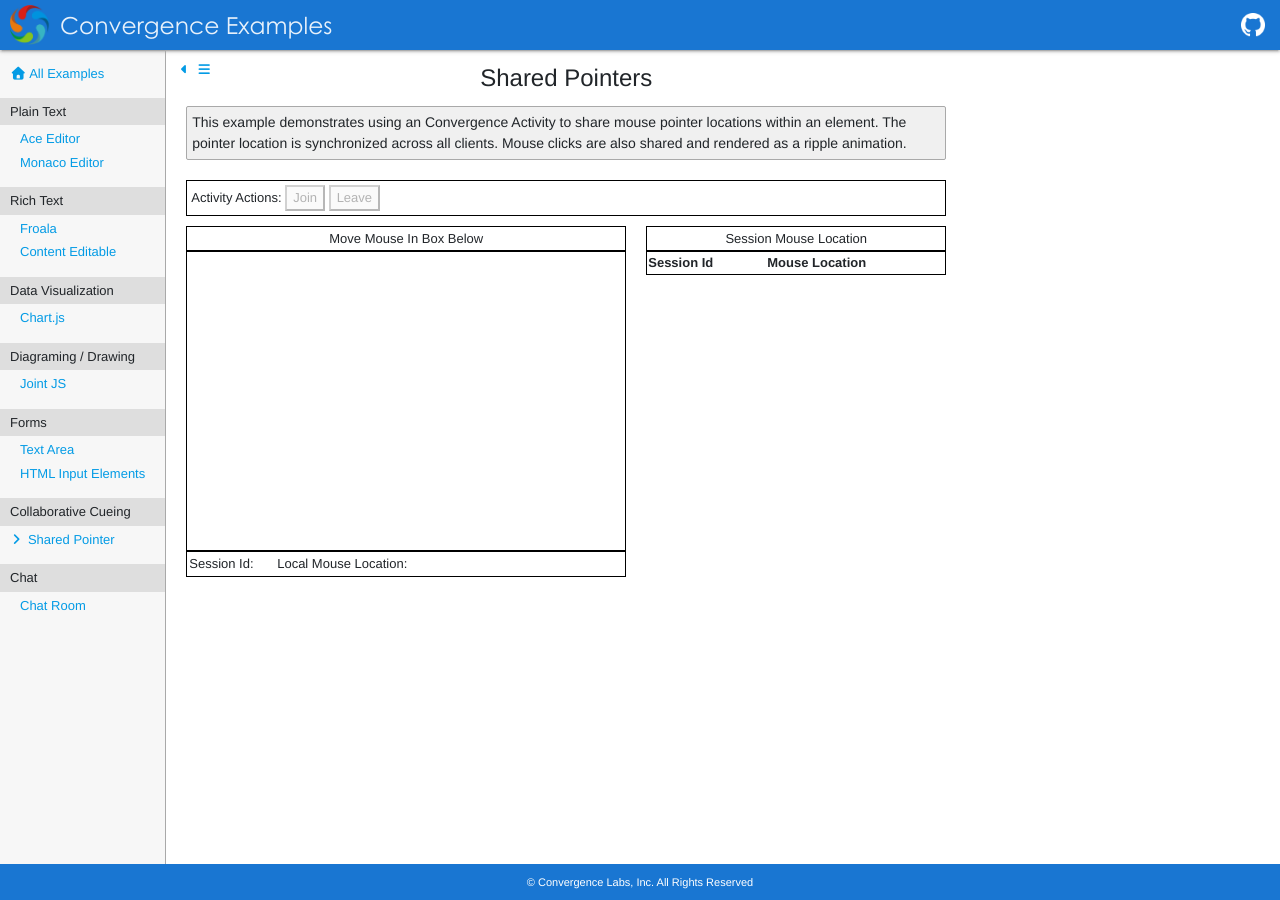
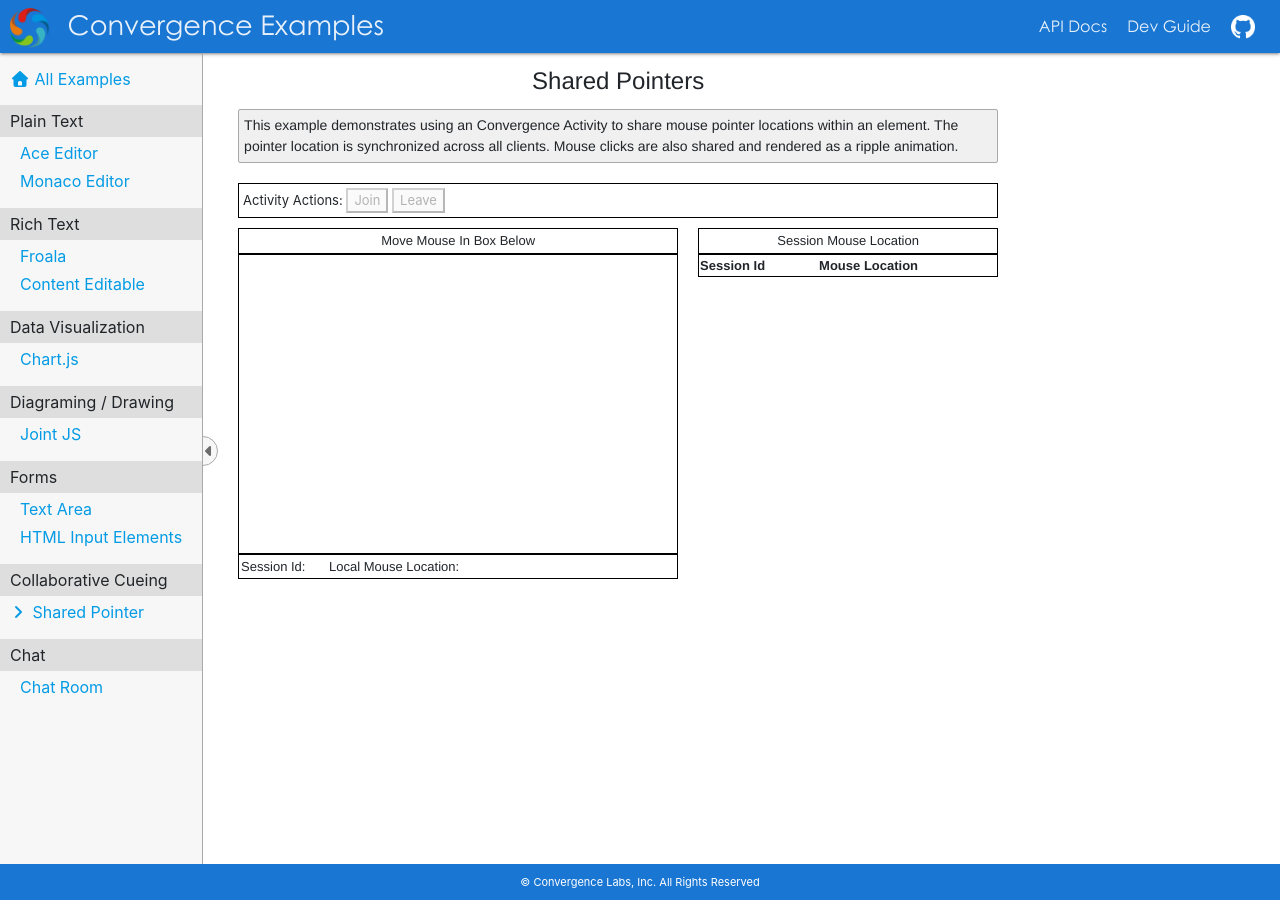
Before and after one commit to convergencelabs/javascript-examples, a Jekyll site: the page built from src/examples/pointer/index.html, in a window 1280 px wide. Built offline with Jekyll 4.4.1, drawn with Linux system fonts in a browser that asks for light colours; nearby versions of some CDN libraries; library files that are not in the unit come from our copies; a script that is not in the unit is left out.

Commit message:
Improved sidebar handle, added additional nav links

```diff
--- a/src/_includes/header.html
+++ b/src/_includes/header.html
@@ -1,9 +1,25 @@
 <!-- Start Header -->
 <nav id="header" class="nav-bar">
-  <a href="https://convergence.io"><img src="/assets/img/logo.png" class="logo"></a>
-  <span class="title"><a href="/">Convergence Examples</a></span>
-  <a href="https://github.com/convergencelabs/examples/">
-   <img src="/assets/img/GitHub-Mark-Light-32px.png" class="github-logo"/>
-  </a>
+  <span class="title brand-copy">
+    <a href="https://convergence.io"><img src="/assets/img/logo.png" class="logo"></a>
+    <a href="/">Convergence Examples</a>
+  </span>
+  <div class="links brand-copy">
+    <div class="link">
+      <a href="https://docs.convergence.io/js-api/">API Docs</a>
+    </div>
+    <div class="link">
+      <a href="https://docs.convergence.io/guide/">Dev Guide</a>
+    </div>
+    <div class="link">
+      <a href="https://github.com/convergencelabs/examples/">
+        <img src="/assets/img/GitHub-Mark-Light-32px.png" class="github-logo"/>
+      </a>
+    </div>
+  </div>
+  <div class="menu" onclick="convergenceToggleMenu()">
+    <i class="fa fa-bars"></i>
+  </div>
 </nav>
+
 <!-- End Header -->
--- a/src/_includes/side-nav.html
+++ b/src/_includes/side-nav.html
@@ -1,5 +1,5 @@
 <!-- Start Header -->
-<div>
+<div class="sidebar-content">
   <div class="all-examples"><a href="/"><i class="fas fa-home"></i>  All Examples</a></div>
   {% for category in site.data.categories %}
   {% include side-nav-group.html category=category %}
--- a/src/_layouts/default.html
+++ b/src/_layouts/default.html
@@ -8,16 +8,16 @@
   <!-- Sidebar -->
   <div id="sidebar">
     {% include side-nav.html %}
+    <div id="sidebar-toggle">
+      <div class="sidebar-btn">
+        <i class="fa fa-caret-left show"></i>
+        <i class="fa fa-caret-right"></i>
+      </div>
+    </div>
   </div>
 
   <!-- Page Content -->
   <div id="content">
-    <div class="nav-toggle">
-      <span class="collapse show">
-        <i class="fa fa-caret-left"></i>
-      </span>
-      <i class="fa fa-bars"></i>
-    </div>
     {{ content }}
   </div>
   <!-- End Page Content -->
--- a/src/assets/js/examples.js
+++ b/src/assets/js/examples.js
@@ -1,16 +1,24 @@
 (function() {
-  var sidebarEl = document.querySelector('#sidebar');
-  var togglerEl = document.querySelector('#content .nav-toggle .collapse');
-  document.querySelector('#content .nav-toggle').addEventListener('click', function() {
-    sidebarEl.classList.toggle('hidden');
+  var sidebarContent = document.querySelector('#sidebar .sidebar-content');
+  document.querySelector('#sidebar-toggle').addEventListener('click', function() {
+    sidebarContent.classList.toggle('hidden');
 
-    setTimeout(function() {
-      togglerEl.classList.toggle('show');
-    }, 250);
+    setTimeout(flipHandle, 250);
   });
 
-  if(window.innerHeight <= 800) {
-    sidebarEl.classList.add('hidden');
-    togglerEl.classList.remove('show');
+  function flipHandle() {
+    var togglerEls = document.querySelectorAll('#sidebar-toggle i');
+    togglerEls.forEach(function(el) {
+      el.classList.toggle('show');
+    });
+  }
+
+  if(window.innerWidth <= 600) {
+    sidebarContent.classList.add('hidden');
+    flipHandle();
   }
 }());
+
+function convergenceToggleMenu() {
+  document.querySelector('nav#header .links').classList.toggle('visible');
+}
--- a/src/assets/style.css
+++ b/src/assets/style.css
@@ -19,6 +19,7 @@
   background: #1976D2;
   display: flex;
   align-items: center;
+  justify-content: space-between;
   padding: 5px 15px 5px 10px;
   box-shadow: 0 2px 2px 0 rgba(0,0,0,0.14), 0 3px 1px -2px rgba(0,0,0,0.12), 0 1px 5px 0 rgba(0,0,0,0.2);
 }
@@ -26,19 +27,32 @@
   height: 40px;
   margin-right: 10px;
 }
-nav#header span.title {
-  font-size: 1.8em;
+nav#header .brand-copy {
   font-family: "Century Gothic", sans-serif;
   -webkit-font-smoothing: antialiased;
-  flex: 1;
-  text-align: left;
 }
-nav#header span.title a {
+nav#header .brand-copy a {
   color: rgba(255, 255, 255, 0.9);
 }
-
+nav#header span.title {
+  font-size: 1.7em;
+}
+nav#header .links {
+  display: flex;
+  align-items: center;
+}
+nav#header .links .link {
+  display: inline-block;
+  padding: 0 10px;
+}
+nav#header .links a:hover {
+  text-decoration: underline;
+}
 nav#header img.github-logo {
   height: 24px;
+}
+nav#header .menu {
+  display: none;
 }
 
 .wrapper {
@@ -49,14 +63,19 @@
 }
 
 #sidebar {
+  height: 100%;
+  display: flex;
+  flex-direction: row;
+  justify-content: left;
+}
+#sidebar .sidebar-content {
+  opacity: 1;
+  max-width: 100%;
+  overflow: auto;
+  border-right: 1px solid #a9a9a9;
   background-color: rgba(0,0,0,.03);
-  border-right: 1px solid darkgray;
-  height: 100%;
-  overflow: auto;
-  max-width: 100%;
-  opacity: 1;
 }
-#sidebar.hidden {
+#sidebar .sidebar-content.hidden {
   opacity: 0;
   max-width: 0;
 }
@@ -81,19 +100,39 @@
   color: #039be5;
 }
 
+#sidebar-toggle {
+  margin-top: -15px;
+  z-index: 10;
+  cursor: pointer;
+  align-self: center;
+  overflow: hidden;
+  width: 15px;
+}
+#sidebar-toggle .sidebar-btn {
+  transform: translateX(-50%);
+  border: 1px solid #a9a9a9;
+  border-radius: 100%;
+  background-color: rgba(0,0,0,.03);
+  color: #6d6c6c;
+  width: 30px;
+  height: 30px;
+}
+#sidebar-toggle i {
+  padding-top: 6px;
+  padding-left: 16px;
+  display: none;
+}
+#sidebar-toggle i.fa-caret-right {
+  padding-left: 18px;
+}
+#sidebar-toggle i.show {
+  display: inline-block;
+}
+
 #content {
   height: 100%;
   overflow: auto;
   flex: 1;
-  position: relative;
-}
-#content .nav-toggle {
-  position: absolute;
-  left: 10px;
-  top: 10px;
-  z-index: 10;
-  color: #039be5;
-  cursor: pointer;
 }
 
 #examples {
@@ -101,7 +140,7 @@
   text-align: left;
 }
 #examples .header {
-  margin: 30px 0 20px;
+  margin: 10px 0 20px;
 }
 #examples .header .larger {
   font-size: 1.1rem;
@@ -156,19 +195,50 @@
 
 
 @media screen and (min-width: 601px) {
-  #sidebar {
+  #sidebar .sidebar-content {
     transition: all .5s ease;
   }
 }
 
 @media screen and (max-width: 600px) {
+  #content {
+    margin-left: -15px;
+  }
+
   nav#header img.logo {
     height: 25px;
+    margin-right: 0;
   }
   nav#header span.title {
-    font-size: 1.3em;
+    font-size: 1.2em;
     line-height: 1.2em;
   }
+  nav#header .menu {
+    display: initial;
+    align-self: flex-end;
+    font-size: 1.2em;
+    color: rgba(255, 255, 255, 0.9);
+  }
+  nav#header .links {
+    display: none;
+  }
+  nav#header .links.visible {
+    position: absolute;
+    top: 38px;
+    left: 0;
+    background: #1976D2;
+    z-index: 10;
+    width: 100%;
+    display: flex;
+    flex-direction: column;
+    padding-bottom: 8px;
+    border-top: 1px solid rgba(0, 0, 0, .07);
+  }
+  nav#header .links .link {
+    padding: 5px 15px 0;
+    align-self: flex-start;
+  }
+
   #sidebar {
     font-size: 0.9rem;
   }
--- a/src/examples/monaco/index.html
+++ b/src/examples/monaco/index.html
@@ -17,7 +17,6 @@
 
 <div class="wrapped-editor">
   <div class="editor" id="monaco-editor" style="height: 100%; width: 400px;"></div>
-  <div class="radar-view" id="radar-view"></div>
 </div>
 
 
--- a/src/examples/monaco/monaco.css
+++ b/src/examples/monaco/monaco.css
@@ -20,9 +20,3 @@
   border: 1px solid black;
   height: 550px;
 }
-
-#radar-view {
-  display: inline-block;
-  min-width: 20px;
-  background: #2F3129;
-}
--- a/src/examples/pointer/index.html
+++ b/src/examples/pointer/index.html
@@ -17,7 +17,7 @@
   <button id="joinButton" onclick="joinActivity()" disabled="disabled">Join</button>
   <button id="leaveButton" onclick="leaveActivity()" disabled="disabled">Leave</button>
 </div>
-<div id="content">
+<div id="pointer-content">
   <div id="cursors">
     <div id="titleBar">Move Mouse In Box Below</div>
     <div id="cursorBox" onmousemove="mouseMoved(event)" onclick="mouseClicked(event)"></div>
--- a/src/examples/pointer/pointer.css
+++ b/src/examples/pointer/pointer.css
@@ -3,15 +3,10 @@
  100%{ width: 36px; height: 36px; margin: -18px 0 0 -18px; opacity: 0.2; }
 }
 
-body {
-  position: absolute;
-  top: 0px;
-  bottom: 0px;
-  left: 0px;
-  right: 0px;
-
+#pointer-content {
   font-family: Helvetica Neue, Helvetica, Arial;
   font-size: 13px;
+  display: flex;
 }
 
 #buttons {
@@ -20,10 +15,7 @@
   padding: 4px;
   border: 1px solid black;
   margin-bottom: 10px;
-}
-
-#content {
-  display: flex;
+  font-size: 13px;
 }
 
 #sessions {
```
